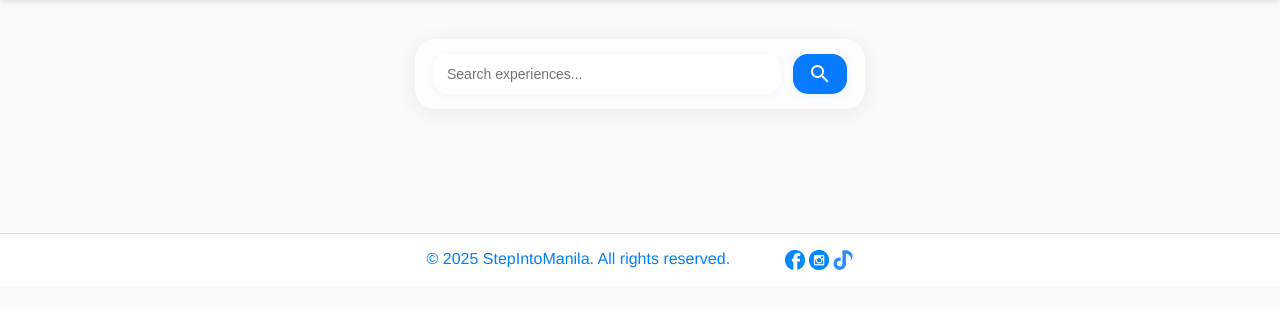
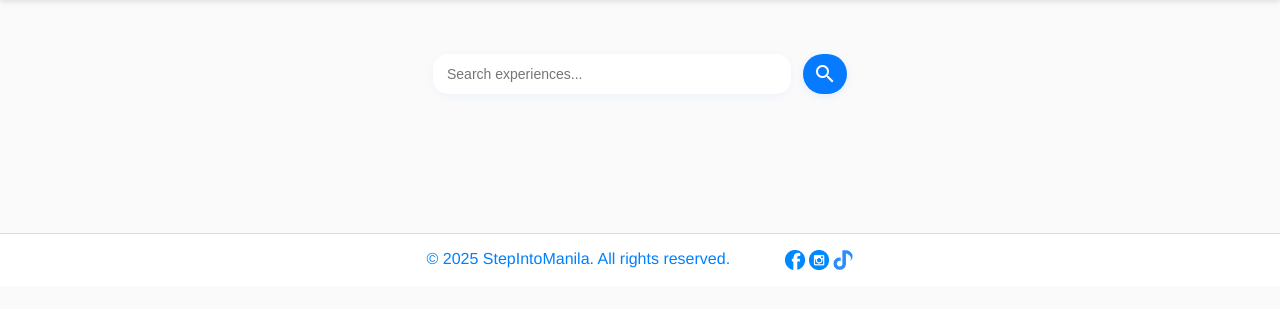
Before and after one commit to kloowi/php-final-proj, a PHP site: page /pages/explore.php in a window 1280 px wide. Shown: the part 76-385 px from the top of the page. Run offline with PHP 8.4, Linux system fonts and the light colour scheme; data that the repository does not hold is empty.

Commit message:
fixed searchboxes

```diff
--- a/assets/css/explore.css
+++ b/assets/css/explore.css
@@ -6,9 +6,8 @@
   gap: 12px;
   margin: 15px auto 24px auto;
   max-width: 450px;
-  background: #ffffffab;
-  border-radius: 20px;
-  box-shadow: 0 4px 24px rgba(0,0,0,0.07);
+  background: transparent;
+  border-radius: 25px;
   padding: 15px 18px;
 }
 
@@ -32,8 +31,8 @@
   background: #067bff;
   color: #fff;
   border: none;
-  border-radius: 15px;
-  padding: 8px 15px;
+  border-radius: 20px;
+  padding: 8px 10px;
   font-size: 14px;
   font-weight: 400;
   cursor: pointer;
@@ -43,9 +42,3 @@
   align-items: center;
   gap: 5px;
 }
-
-.explore-search-bar button:hover {
-  background: #0463d0;
-  box-shadow: 0 4px 16px rgba(6,123,255,0.18);
-  transform: translateY(-2px);
-}
--- a/assets/css/index.css
+++ b/assets/css/index.css
@@ -206,7 +206,7 @@ body{
 .search-box button:hover {
     background-color: #0463d0;
     box-shadow: 0 6px 16px rgba(6, 123, 255, 0.4);
-    transform: translateY(-2px);
+    transform: translateY(-1px);
 }
 
 .intro-section {
```
